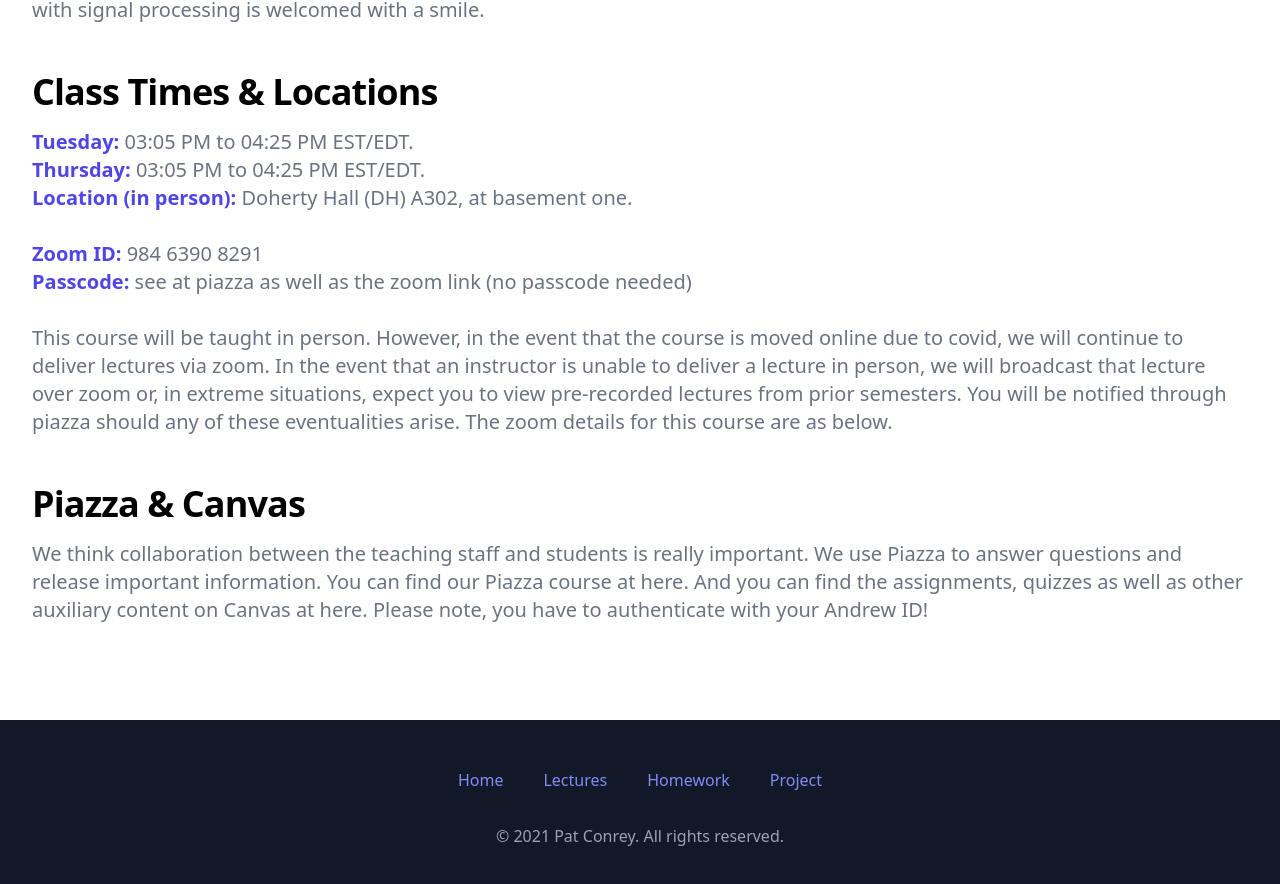
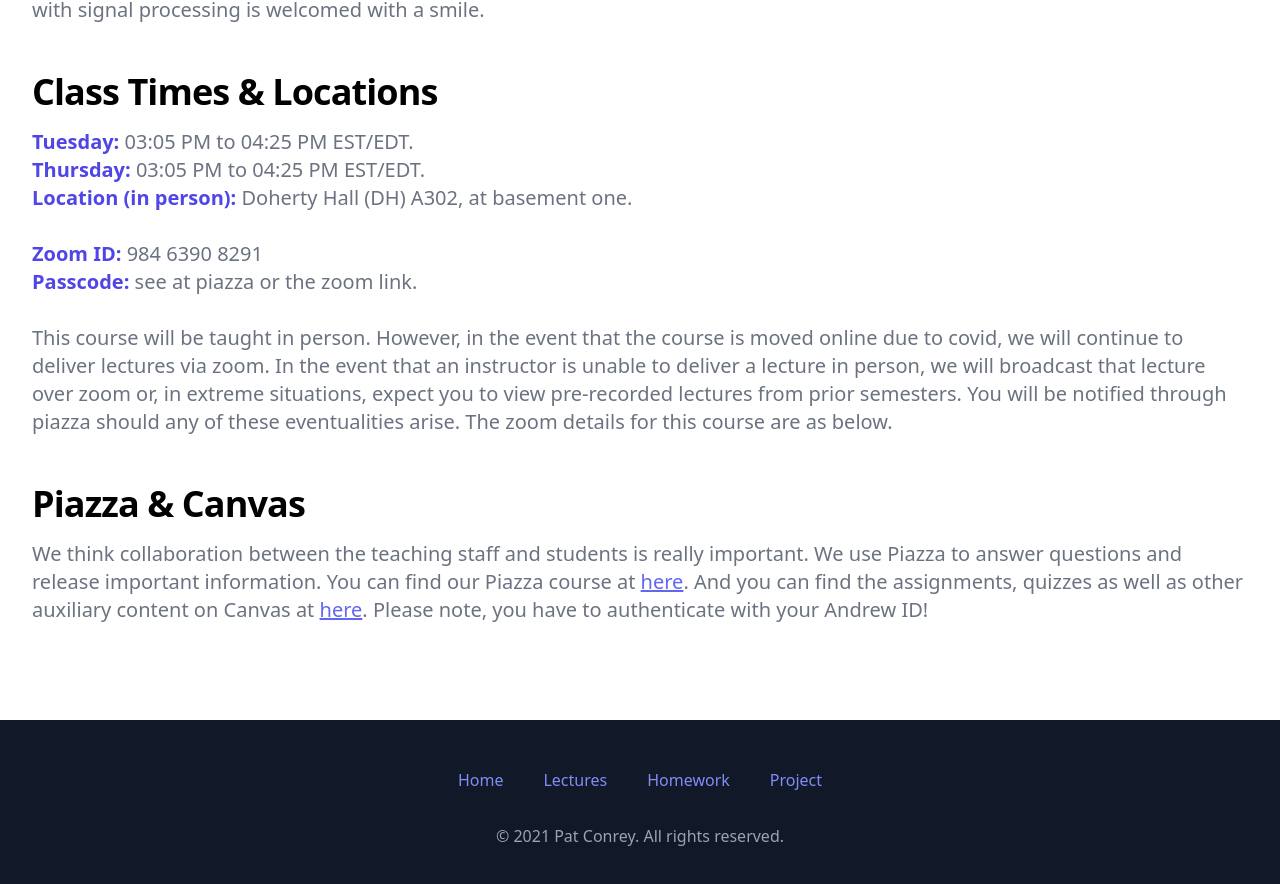
Before and after one commit to zhaizhongyuan/mlsp-course-website-materials-2022, a React (Create React App) app in the folder CourseWeb/: page / in a window 1280 px wide. Shown: the part 3080-3964 px from the top of the page. Built offline with nearby package versions, Linux system fonts and the light colour scheme; a web font is replaced by a local one.

Commit message:
refined the color of hyperlink

```diff
--- a/CourseWeb/src/Components/Home/CourseDetailsSection.js
+++ b/CourseWeb/src/Components/Home/CourseDetailsSection.js
@@ -52,7 +52,7 @@ export default function CourseDetailsSection() {
 						<strong className="text-indigo-600">Location (in person): </strong>
 						Doherty Hall (DH) A302, at basement one. <br /><br />
 						<strong className="text-indigo-600">Zoom ID:</strong> 984 6390 8291 <br />
-						<strong className="text-indigo-600">Passcode:</strong> see at piazza as well as the zoom link (no passcode needed) <br />
+						<strong className="text-indigo-600">Passcode:</strong> see at piazza or the zoom link. <br />
 
 						<br />
 						This course will be taught in person. However, in the event that the course is moved online due to covid, we will continue to deliver lectures via zoom.
@@ -67,8 +67,8 @@ export default function CourseDetailsSection() {
 						<p className="text-xl text-gray-500">
 							We think collaboration between the teaching staff and students is really important.
 							We use Piazza to answer questions and release important information.
-							You can find our Piazza course at <a href="https://piazza.com/class/ksset4cralds5">here</a>.
-							And you can find the assignments, quizzes as well as other auxiliary content on Canvas at <a href="https://canvas.cmu.edu/courses/24534">here</a>.
+							You can find our Piazza course at <a href="https://piazza.com/class/ksset4cralds5" className="text-indigo-500 underline">here</a>.
+							And you can find the assignments, quizzes as well as other auxiliary content on Canvas at <a href="https://canvas.cmu.edu/courses/24534" className="text-indigo-500 underline">here</a>.
 							Please note, you have to authenticate with your Andrew ID!
 						</p>
 					</div>
```
